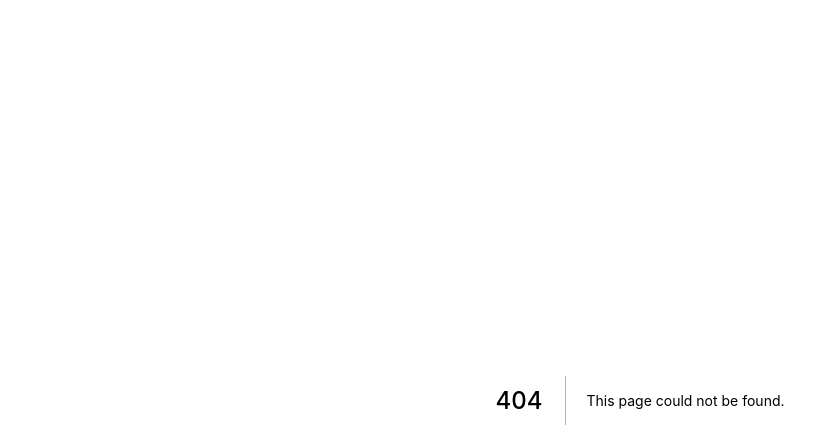
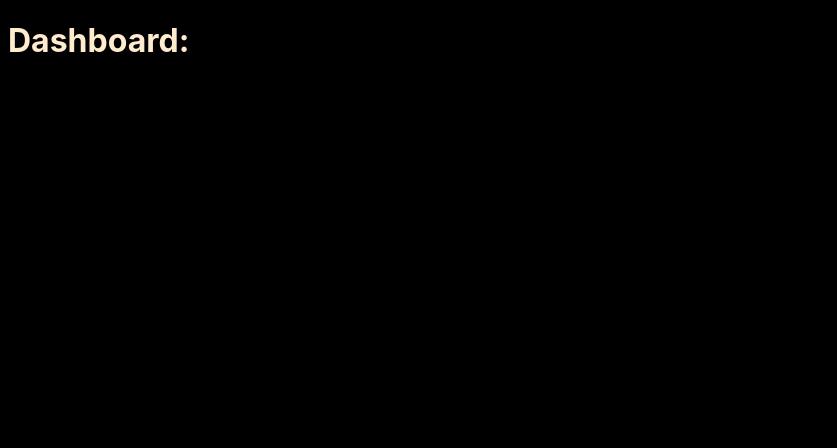
Before and after one commit to NearMaick/Ignite-next-auth-demo, a Next.js app: page /dashboard in a window 1280 px wide. Before the commit this address had no page. Shown: the top 448 px of the page, without its empty margins (0-837 px from the left). Built offline with nearby package versions, Linux system fonts and the light colour scheme.

Commit message:
feat(web): user data save

```diff
--- a/src/contexts/AuthContext.tsx
+++ b/src/contexts/AuthContext.tsx
@@ -1,13 +1,21 @@
-import { createContext, ReactNode } from 'react'
-import { api } from '../services/api';
+import { createContext, ReactNode, useState } from 'react'
+import Router  from 'next/router'
+import { api } from '../services/api'
 
-interface SignInCredentials {
+type User = {
+  email: string;
+  permissions: string[];
+  roles: string[];
+}
+
+type SignInCredentials = {
   email: string;
   password: string
 }
 
 interface AuthContextData {
   signIn(credentials: SignInCredentials): Promise<void>;
+  user: User | undefined;
   isAuthenticated: boolean
 }
 
@@ -18,7 +26,8 @@
 export const AuthContext = createContext({} as AuthContextData)
 
 export function AuthProvider({ children }: AuthProviderProps) {
-  const isAuthenticated = false;
+  const [user, setUser] = useState<User>();
+  const isAuthenticated = !!user;
 
   async function signIn({ email, password }: SignInCredentials) {
     try{
@@ -27,14 +36,23 @@
         password
       })
 
-      console.log(response.data)
+      const { token, refreshToken, permissions, roles } = response.data;
+
+      setUser({
+        email,
+        permissions,
+        roles
+      })
+
+      Router.push('/dashboard')
+
     } catch (err) {
       console.log(err)
     }
   }
 
   return (
-    <AuthContext.Provider value={{ signIn, isAuthenticated }}>
+    <AuthContext.Provider value={{ signIn, isAuthenticated, user }}>
       {children}
     </AuthContext.Provider>
   )
--- /dev/null
+++ b/src/pages/dashboard.tsx
@@ -0,0 +1,10 @@
+import { useContext } from 'react'
+import { AuthContext } from '../contexts/AuthContext'
+
+export default function Dashboard() {
+  const { user } = useContext(AuthContext)
+
+  return (
+    <h1>Dashboard: {user?.email}</h1>
+  )
+}
```
